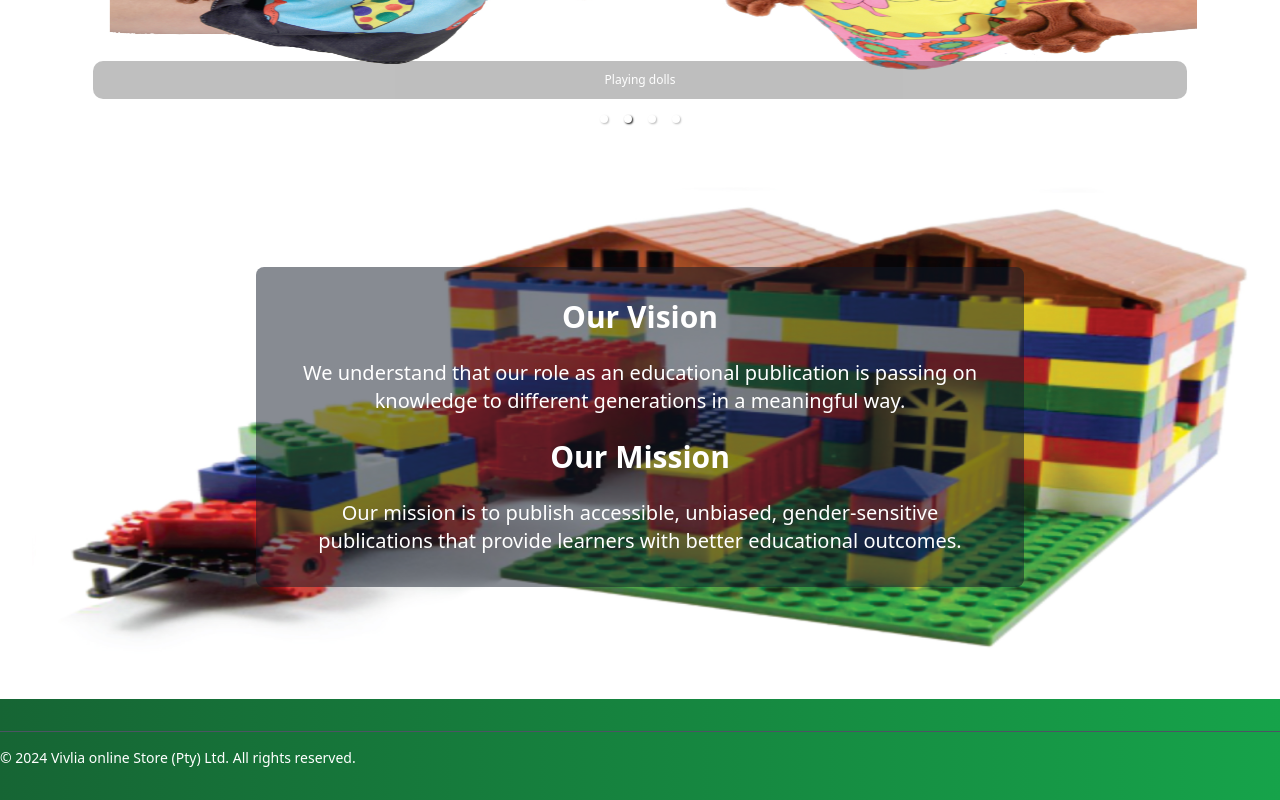
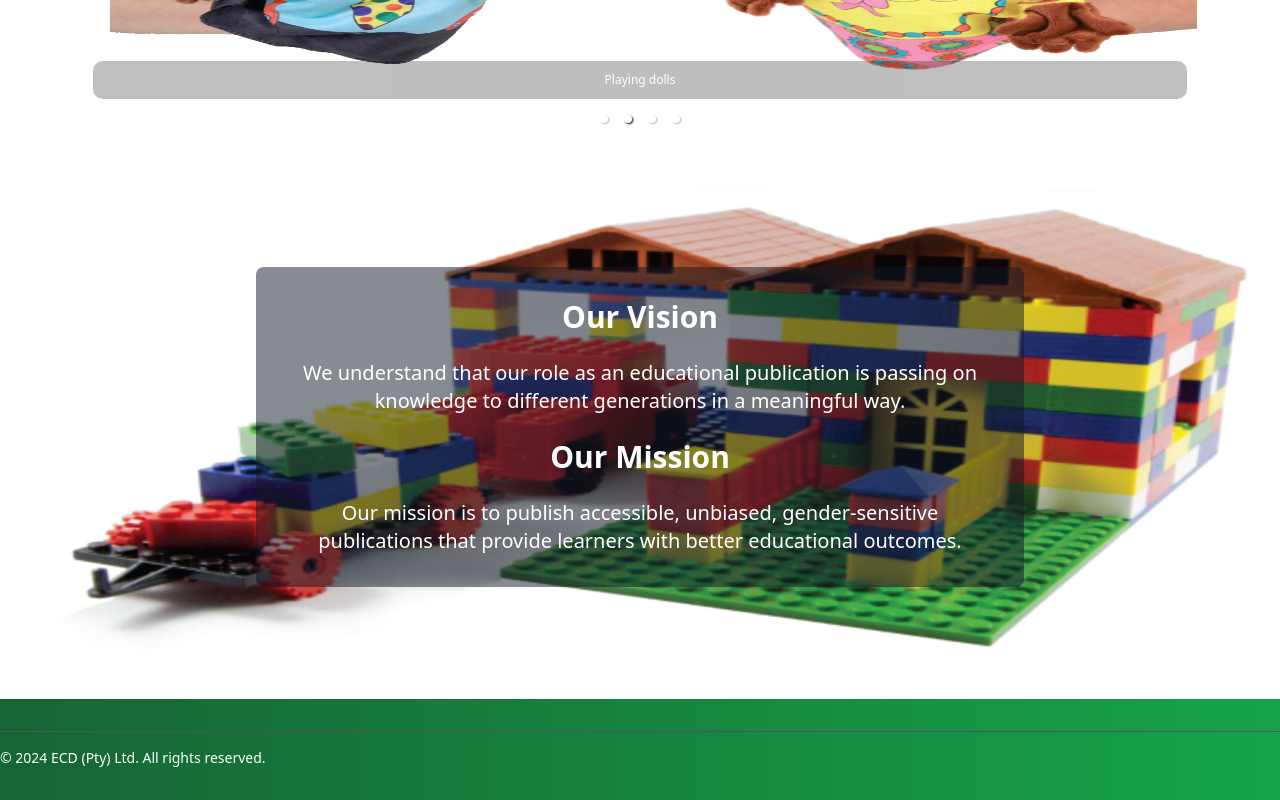
Before and after one commit to Tshephodave/Server, a React (Create React App) app in the folder Marketing-web/: page / in a window 1280 px wide. Shown: the part 465-1265 px from the top of the page. Built offline with nearby package versions, Linux system fonts and the light colour scheme.

Commit message:
Update footer.js

```diff
--- a/Marketing-web/src/components/footer.js
+++ b/Marketing-web/src/components/footer.js
@@ -7,7 +7,7 @@ const Footer = () => {
 
       <div className="border-t border-gray-600 pt-4">
         <div className="container mx-auto flex flex-col md:flex-row justify-between items-center">
-          <p className="text-sm mb-4 md:mb-0">&copy; 2024 Vivlia online Store (Pty) Ltd. All rights reserved.</p>
+          <p className="text-sm mb-4 md:mb-0">&copy; 2024 ECD (Pty) Ltd. All rights reserved.</p>
         </div>
       </div>
     </footer>
```
